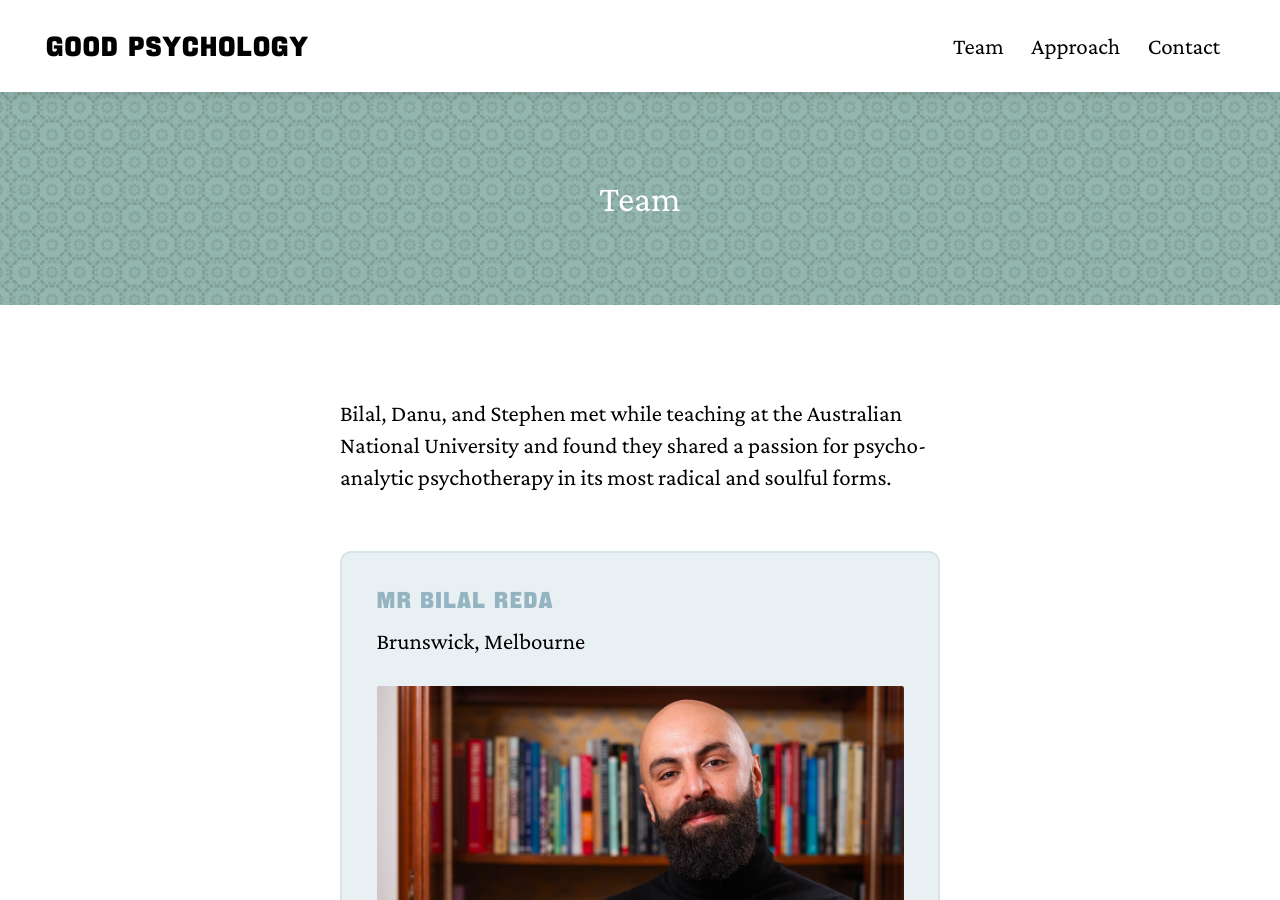
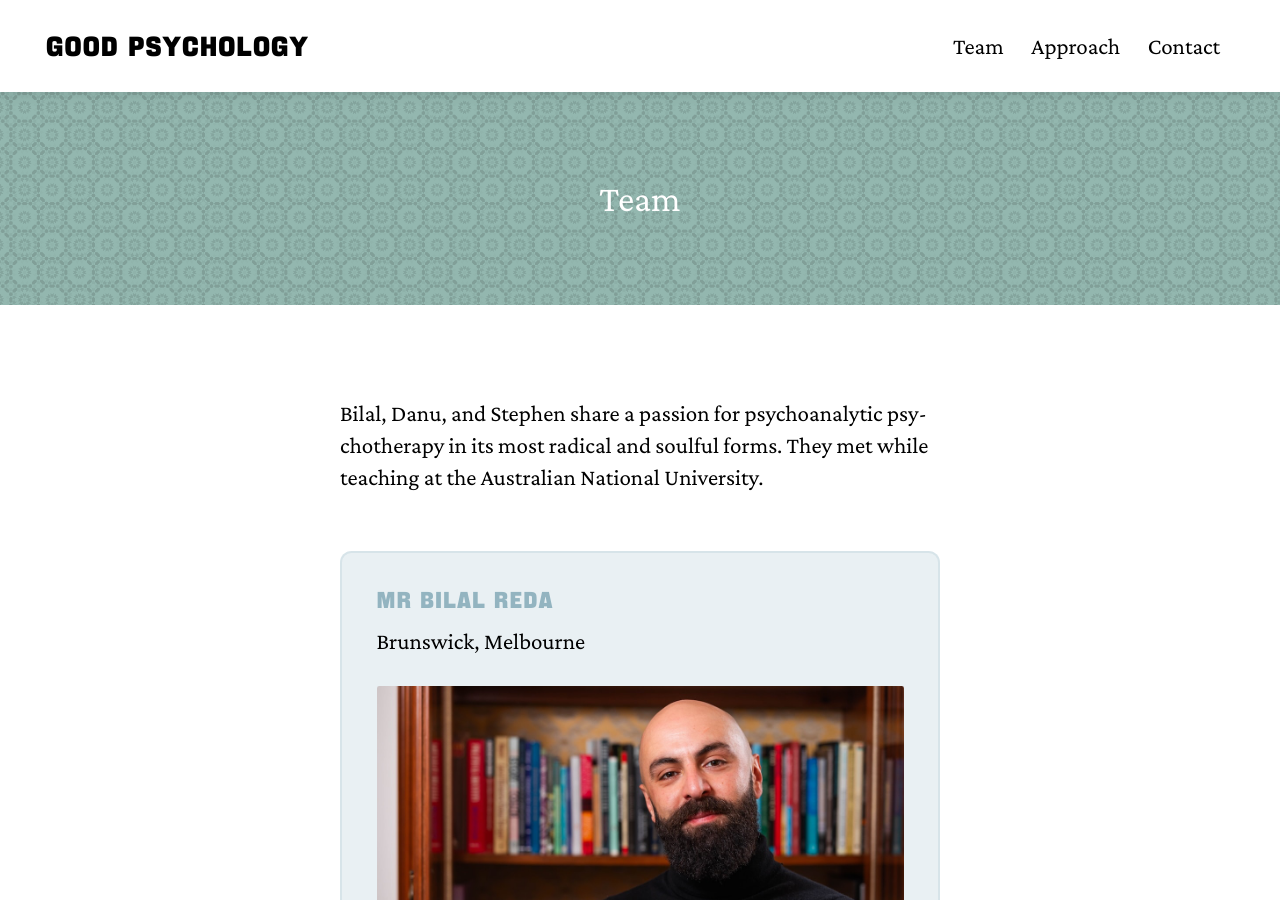
Before and after one commit to magpiezebra/gp, a Jekyll site: the page built from team/index.html, in a window 1280 px wide and 900 px high. Built offline with Jekyll 4.4.1, drawn with Linux system fonts in a browser that asks for light colours.

Commit message:
Update index.html

```diff
--- a/team/index.html
+++ b/team/index.html
@@ -5,7 +5,7 @@ description: Meet our team of psychologists and psychotherapists.
 sitemap: true
 date: 2024-12-04
 ---
-    <p>Bilal, Danu, and Stephen met while teaching at the Australian National University and found they shared a passion for psychoanalytic psychotherapy in its most radical and soulful forms.</p>
+    <p>Bilal, Danu, and Stephen share a passion for psychoanalytic psychotherapy in its most radical and soulful forms. They met while teaching at the Australian National University.</p>
 
     <section id="team">
         <a href="/team/bilal-reda">
```
